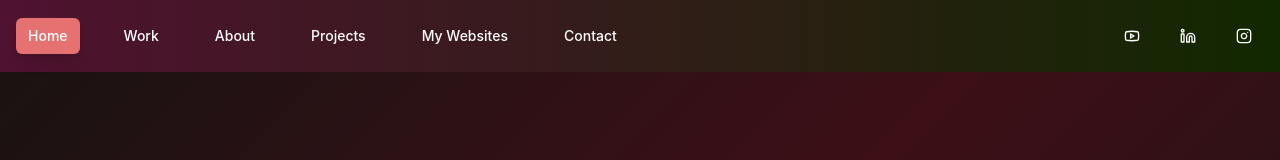
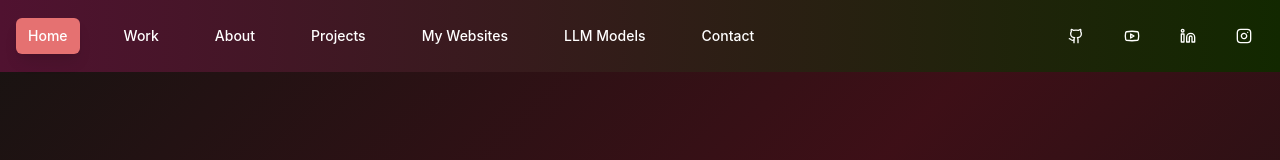
Before and after one commit to JustSuffer/Portfolio, a React (Vite) app: page / in a window 1280 px wide. Shown: the top 160 px of the page. Built offline with nearby package versions, Linux system fonts and the light colour scheme.

Commit message:
Changes
Co-authored-by: JustSuffer <70914544+JustSuffer@users.noreply.github.com>

```diff
--- a/src/components/Navigation.tsx
+++ b/src/components/Navigation.tsx
@@ -1,7 +1,7 @@
 import { useState } from "react";
 import { Link, useLocation } from "react-router-dom";
 import { Button } from "@/components/ui/button";
-import { Youtube, Linkedin, Instagram, Menu, X } from "lucide-react";
+import { Youtube, Linkedin, Instagram, Github, Menu, X } from "lucide-react";
 
 const Navigation = () => {
   const location = useLocation();
@@ -13,6 +13,7 @@ const Navigation = () => {
     { name: "About", path: "/about" },
     { name: "Projects", path: "/projects" },
     { name: "My Websites", path: "/my-websites" },
+    { name: "LLM Models", path: "/llmmodels" },
     { name: "Contact", path: "/contact" },
   ];
 
@@ -54,6 +55,14 @@ const Navigation = () => {
 
         {/* Social icons */}
         <div className="flex items-center space-x-2 sm:space-x-4 flex-shrink-0">
+          <Button
+            variant="ghost"
+            size="icon"
+            className="text-white hover:text-white hover:bg-white/10 w-8 h-8 sm:w-10 sm:h-10"
+            onClick={() => window.open('https://github.com/JustSuffer', '_blank')}
+          >
+            <Github className="h-4 w-4 sm:h-5 sm:w-5" />
+          </Button>
           <Button
             variant="ghost"
             size="icon"
```
